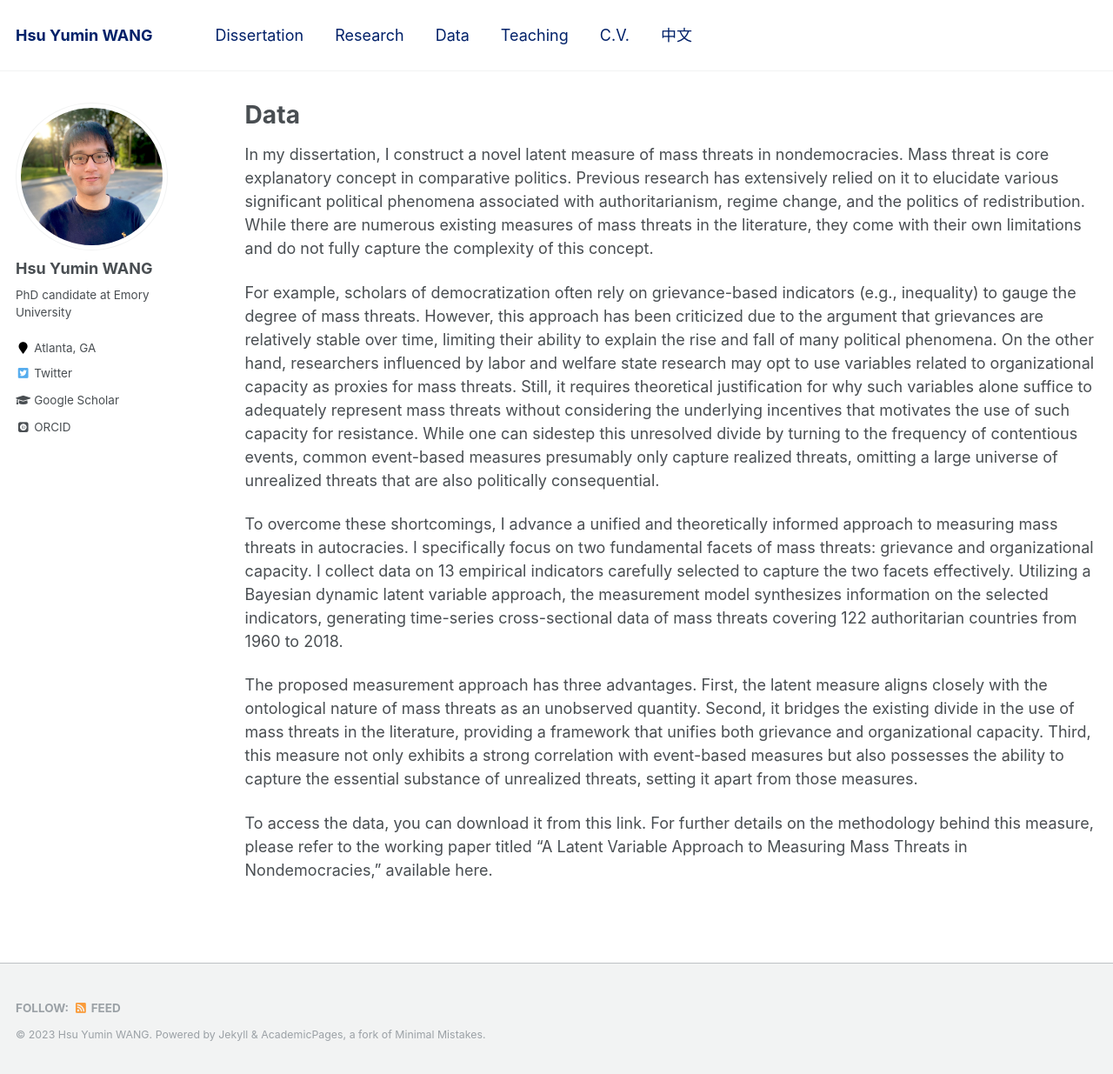
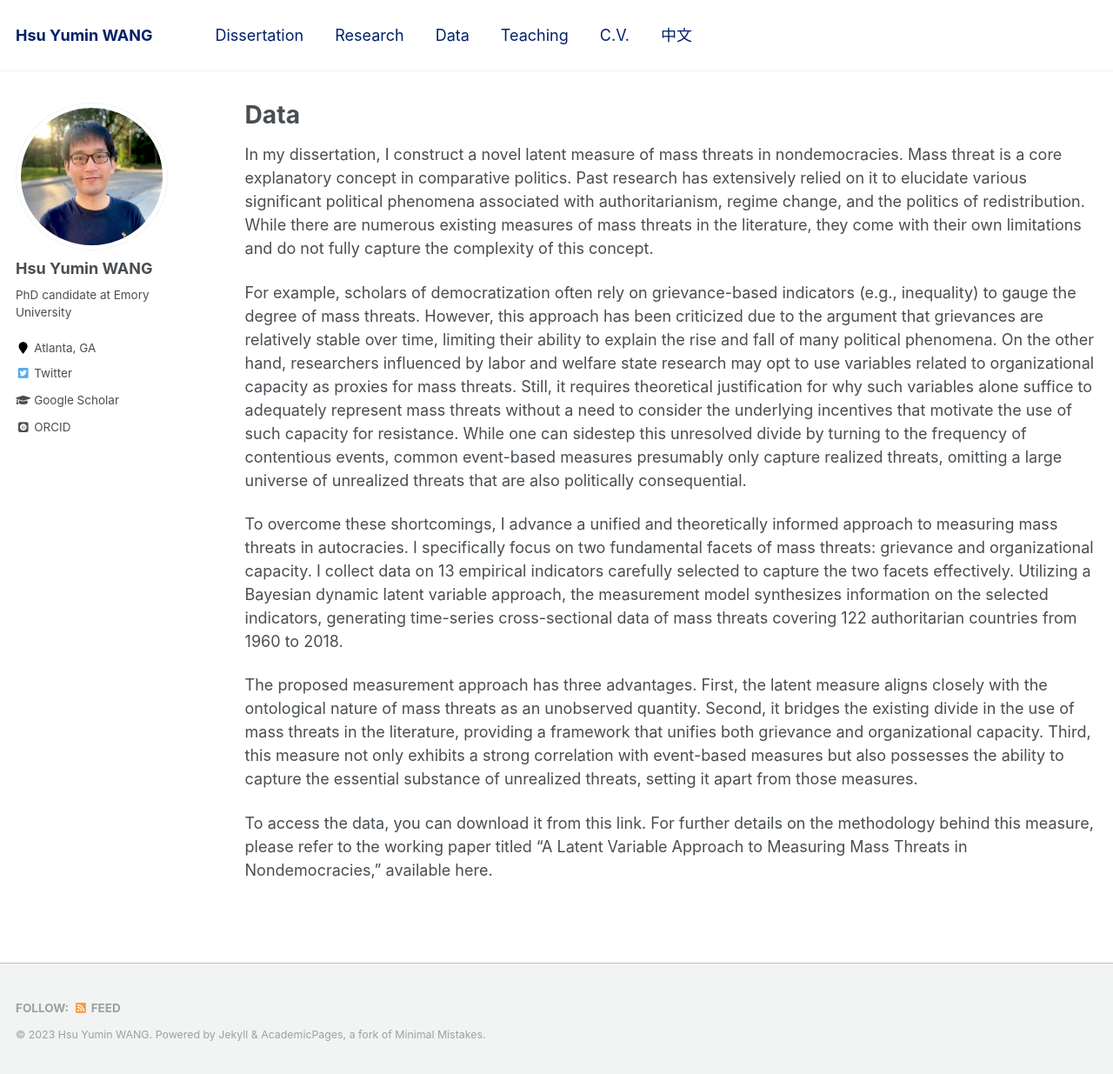
Before and after one commit to hsuyumin/hsuyumin.github.io, a Jekyll site: the page built from _pages/data.md, in a window 1280 px wide and 1235 px high. Shown: the whole window at 87% size. Built offline with Jekyll 4.4.1, drawn with Linux system fonts in a browser that asks for light colours; some web fonts are replaced.

Commit message:
Update data.md

```diff
--- a/_pages/data.md
+++ b/_pages/data.md
@@ -7,9 +7,9 @@ redirect_from:
   - /data
 ---
 
-In my dissertation, I construct a novel latent measure of mass threats in nondemocracies. Mass threat is core explanatory concept in comparative politics. Previous research has extensively relied on it to elucidate various significant political phenomena associated with authoritarianism, regime change, and the politics of redistribution. While there are numerous existing measures of mass threats in the literature, they come with their own limitations and do not fully capture the complexity of this concept.
+In my dissertation, I construct a novel latent measure of mass threats in nondemocracies. Mass threat is a core explanatory concept in comparative politics. Past research has extensively relied on it to elucidate various significant political phenomena associated with authoritarianism, regime change, and the politics of redistribution. While there are numerous existing measures of mass threats in the literature, they come with their own limitations and do not fully capture the complexity of this concept.
 
-For example, scholars of democratization often rely on grievance-based indicators (e.g., inequality) to gauge the degree of mass threats. However, this approach has been criticized due to the argument that grievances are relatively stable over time, limiting their ability to explain the rise and fall of many political phenomena. On the other hand, researchers influenced by labor and welfare state research may opt to use variables related to organizational capacity as proxies for mass threats. Still, it requires theoretical justification for why such variables alone suffice to adequately represent mass threats without considering the underlying incentives that motivates the use of such capacity for resistance. While one can sidestep this unresolved divide by turning to the frequency of contentious events, common event-based measures presumably only capture realized threats, omitting a large universe of unrealized threats that are also politically consequential.
+For example, scholars of democratization often rely on grievance-based indicators (e.g., inequality) to gauge the degree of mass threats. However, this approach has been criticized due to the argument that grievances are relatively stable over time, limiting their ability to explain the rise and fall of many political phenomena. On the other hand, researchers influenced by labor and welfare state research may opt to use variables related to organizational capacity as proxies for mass threats. Still, it requires theoretical justification for why such variables alone suffice to adequately represent mass threats without a need to consider the underlying incentives that motivate the use of such capacity for resistance. While one can sidestep this unresolved divide by turning to the frequency of contentious events, common event-based measures presumably only capture realized threats, omitting a large universe of unrealized threats that are also politically consequential.
 
 To overcome these shortcomings, I advance a unified and theoretically informed approach to measuring mass threats in autocracies. I specifically focus on two fundamental facets of mass threats: grievance and organizational capacity. I collect data on 13 empirical indicators carefully selected to capture the two facets effectively. Utilizing a Bayesian dynamic latent variable approach, the measurement model synthesizes information on the selected indicators, generating time-series cross-sectional data of mass threats covering 122 authoritarian countries from 1960 to 2018.
 
```
